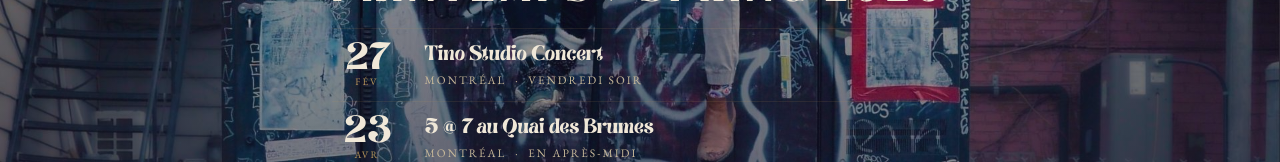
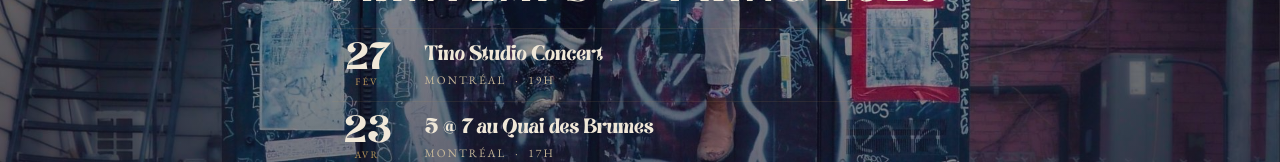
Before and after one commit to SophieBijj/OuiDentelle, a plain HTML site: page index.html in a window 1280 px wide. Shown: the part 638-800 px from the top of the page. Drawn offline with nearby package versions, Linux system fonts and the light colour scheme.

Commit message:
Update show city and time for events

```diff
--- a/index.html
+++ b/index.html
@@ -66,7 +66,7 @@
           </div>
           <div class="show-details">
             <span class="show-venue">Tino Studio Concert</span>
-            <span class="show-city">Montréal &nbsp;·&nbsp; Vendredi soir</span>
+            <span class="show-city">Montréal &nbsp;·&nbsp; 19h </span>
           </div>
         </div>
         <div class="show-row">
@@ -76,7 +76,7 @@
           </div>
           <div class="show-details">
             <span class="show-venue">5 @ 7 au Quai des Brumes</span>
-            <span class="show-city">Montréal &nbsp;·&nbsp; En après-midi</span>
+            <span class="show-city">Montréal &nbsp;·&nbsp; 17h</span>
           </div>
         </div>
       </div>
```
